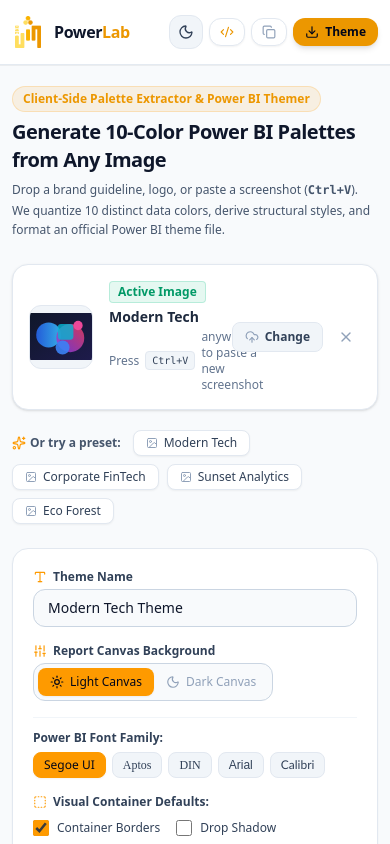
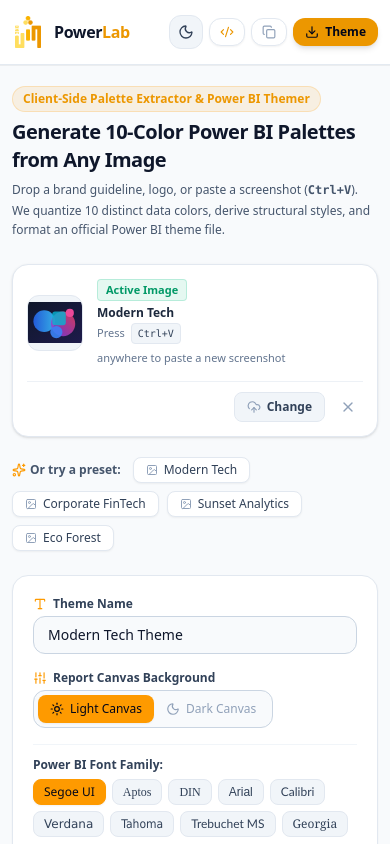
Before and after one commit to pidev3a5-arch/Powercolors, a React (Vite) app: page / in a window 390 px wide. Shown: the top 844 px of the page. Built offline with nearby package versions, Linux system fonts and the light colour scheme.

Commit message:
fix(mobile): optimize active image container layout, remove creator attribution, and add Verdana/Tahoma/Trebuchet/Georgia Power BI fonts

```diff
--- a/src/App.tsx
+++ b/src/App.tsx
@@ -443,19 +443,9 @@ export default function App() {
             <span>• 100% In-Browser Privacy • Power BI JSON</span>
           </div>
 
-          <div className="flex flex-wrap items-center justify-center sm:justify-end gap-3 sm:gap-4">
+          <div className="flex items-center justify-center sm:justify-end gap-3 sm:gap-4">
+            {/* Social Media Icons */}
             <div className="flex items-center space-x-1.5">
-              <span className="text-slate-600 dark:text-slate-400 font-medium">Created and reviewed by</span>
-              <span
-                className="font-extrabold text-slate-950 dark:text-white tracking-wide"
-                style={{ color: isDarkSite ? '#FFFFFF' : '#090D16' }}
-              >
-                Rachwen Mosbehi
-              </span>
-            </div>
-
-            {/* Social Media Icons */}
-            <div className="flex items-center space-x-1.5 pl-2 sm:border-l border-slate-300 dark:border-slate-800">
               {/* LinkedIn with link */}
               <a
                 href="https://www.linkedin.com/in/rachwen-mosbehi-792440120/"
--- a/src/components/ImageUploader.tsx
+++ b/src/components/ImageUploader.tsx
@@ -106,9 +106,9 @@ export const ImageUploader: React.FC<ImageUploaderProps> = ({
     <div className="w-full space-y-4">
       {/* Upload Dropzone or Current Image View */}
       {currentImagePreview ? (
-        <div className={`relative flex items-center justify-between p-4 rounded-2xl border shadow-md overflow-hidden group ${activeCardBg}`}>
-          <div className="flex items-center space-x-4 min-w-0">
-            <div className={`relative w-16 h-16 rounded-xl overflow-hidden border flex-shrink-0 flex items-center justify-center ${
+        <div className={`relative flex flex-col sm:flex-row sm:items-center justify-between p-3.5 sm:p-4 rounded-2xl border shadow-sm overflow-hidden gap-3.5 sm:gap-4 ${activeCardBg}`}>
+          <div className="flex items-center space-x-3.5 sm:space-x-4 min-w-0 flex-1">
+            <div className={`relative w-14 h-14 sm:w-16 sm:h-16 rounded-xl overflow-hidden border flex-shrink-0 flex items-center justify-center ${
               isDarkSite ? 'bg-slate-950 border-slate-800' : 'bg-slate-100 border-slate-200'
             }`}>
               <img
@@ -122,23 +122,26 @@ export const ImageUploader: React.FC<ImageUploaderProps> = ({
                 </div>
               )}
             </div>
-            <div className="min-w-0">
+            <div className="min-w-0 flex-1">
               <div className="flex items-center space-x-2">
-                <span className="inline-flex items-center px-2 py-0.5 rounded text-xs font-semibold bg-emerald-500/10 text-emerald-600 dark:text-emerald-400 border border-emerald-500/20">
+                <span className="inline-flex items-center px-2 py-0.5 rounded text-[11px] sm:text-xs font-semibold bg-emerald-500/10 text-emerald-600 dark:text-emerald-400 border border-emerald-500/20">
                   Active Image
                 </span>
                 {isLoading && (
                   <span className="text-xs text-amber-500 animate-pulse font-medium">
-                    Extracting palette...
+                    Extracting...
                   </span>
                 )}
               </div>
-              <h3 className={`text-sm font-bold truncate max-w-xs sm:max-w-md mt-1 ${
-                isDarkSite ? 'text-white' : 'text-slate-800'
-              }`}>
+              <h3
+                className={`text-xs sm:text-sm font-bold truncate mt-1 ${
+                  isDarkSite ? 'text-white' : 'text-slate-800'
+                }`}
+                title={currentImageName || 'Custom Upload'}
+              >
                 {currentImageName || 'Custom Upload'}
               </h3>
-              <p className={`text-xs flex items-center gap-1.5 mt-0.5 ${
+              <p className={`text-[11px] sm:text-xs flex flex-wrap items-center gap-1.5 mt-0.5 ${
                 isDarkSite ? 'text-slate-400' : 'text-slate-500'
               }`}>
                 <span>Press</span>
@@ -152,7 +155,7 @@ export const ImageUploader: React.FC<ImageUploaderProps> = ({
             </div>
           </div>
 
-          <div className="flex items-center space-x-2 flex-shrink-0">
+          <div className="flex items-center justify-end space-x-2 flex-shrink-0 pt-2.5 sm:pt-0 border-t sm:border-t-0 border-slate-200/60 dark:border-slate-800/80">
             <button
               type="button"
               onClick={() => fileInputRef.current?.click()}
--- a/src/components/ReportCanvas.tsx
+++ b/src/components/ReportCanvas.tsx
@@ -25,6 +25,14 @@ export function getFontFamilyCss(font?: ThemeCustomizationOptions['fontFamily'])
       return "Arial, Helvetica, sans-serif";
     case 'Calibri':
       return "'Calibri', 'Carlito', 'Gill Sans', sans-serif";
+    case 'Verdana':
+      return "Verdana, Geneva, Tahoma, sans-serif";
+    case 'Tahoma':
+      return "Tahoma, Verdana, Segoe, sans-serif";
+    case 'Trebuchet MS':
+      return "'Trebuchet MS', 'Lucida Sans Unicode', 'Lucida Grande', sans-serif";
+    case 'Georgia':
+      return "Georgia, 'Times New Roman', Times, serif";
     case 'Segoe UI':
     default:
       return "'Segoe UI', -apple-system, BlinkMacSystemFont, Roboto, sans-serif";
--- a/src/components/ThemeControls.tsx
+++ b/src/components/ThemeControls.tsx
@@ -20,6 +20,10 @@ const FONT_OPTIONS: Array<ThemeCustomizationOptions['fontFamily']> = [
   'DIN',
   'Arial',
   'Calibri',
+  'Verdana',
+  'Tahoma',
+  'Trebuchet MS',
+  'Georgia',
 ];
 
 export const ThemeControls: React.FC<ThemeControlsProps> = ({
--- a/src/components/ThemeCustomizer.tsx
+++ b/src/components/ThemeCustomizer.tsx
@@ -14,6 +14,10 @@ const FONT_OPTIONS: Array<ThemeCustomizationOptions['fontFamily']> = [
   'DIN',
   'Arial',
   'Calibri',
+  'Verdana',
+  'Tahoma',
+  'Trebuchet MS',
+  'Georgia',
 ];
 
 export const ThemeCustomizer: React.FC<ThemeCustomizerProps> = ({
--- a/src/core/types.ts
+++ b/src/core/types.ts
@@ -26,7 +26,16 @@ export interface TextClassStyle {
 }
 
 export interface ThemeCustomizationOptions {
-  fontFamily: 'Segoe UI' | 'Aptos' | 'DIN' | 'Arial' | 'Calibri';
+  fontFamily:
+    | 'Segoe UI'
+    | 'Aptos'
+    | 'DIN'
+    | 'Arial'
+    | 'Calibri'
+    | 'Verdana'
+    | 'Tahoma'
+    | 'Trebuchet MS'
+    | 'Georgia';
   showVisualBorders: boolean;
   showVisualDropShadow: boolean;
 }
--- a/src/index.css
+++ b/src/index.css
@@ -26,3 +26,19 @@
 .pbi-font-calibri {
   font-family: 'Calibri', 'Carlito', 'Gill Sans', sans-serif;
 }
+
+.pbi-font-verdana {
+  font-family: Verdana, Geneva, Tahoma, sans-serif;
+}
+
+.pbi-font-tahoma {
+  font-family: Tahoma, Verdana, Segoe, sans-serif;
+}
+
+.pbi-font-trebuchet {
+  font-family: 'Trebuchet MS', 'Lucida Sans Unicode', 'Lucida Grande', sans-serif;
+}
+
+.pbi-font-georgia {
+  font-family: Georgia, 'Times New Roman', Times, serif;
+}
```
Also changed, not shown: 2 other files (tests, documents, lock files or other folders).
